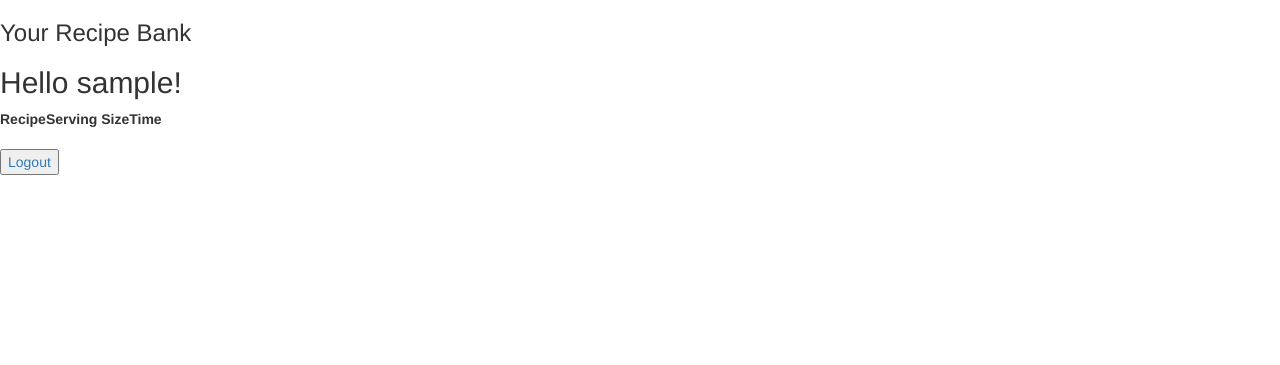
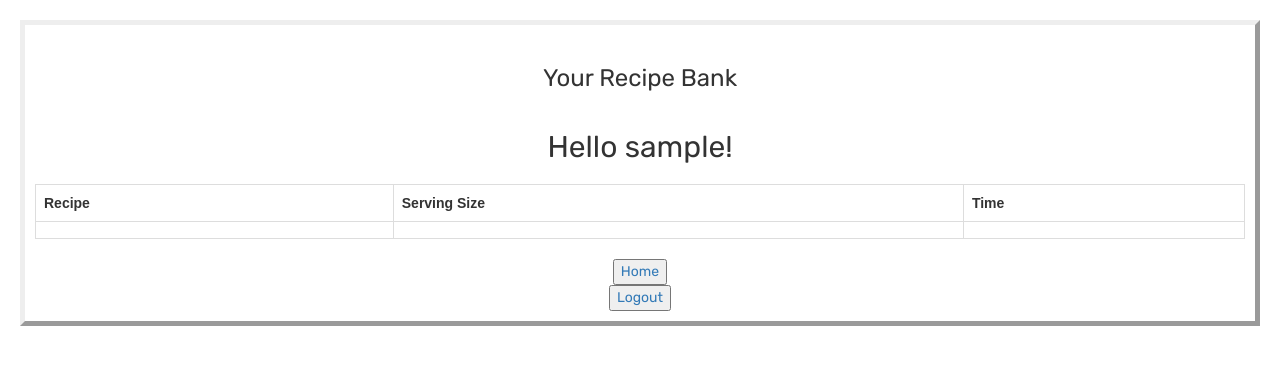
Before and after one commit to vrey2/RecipeBankBPV, a Flask app: template app/site/templates/site/profile.html in a window 1280 px wide. Shown: the top 365 px of the page. Run offline with Flask 2, Linux system fonts and the light colour scheme; the template is opened without the code that fills it: values that come from a table or form of the project are taken from there, others are empty; tables that the repository leaves empty hold one stand-in row (values such as "Sample post"); lists and menus that the app fills with data are empty; parts of the project's set-up code (start-up, migrations or seed data) failed here and were passed over; some libraries are stand-ins or nearby versions.

Commit message:
formatting from lab 8 + googleapifont in css

```diff
--- a/app/__init__.py
+++ b/app/__init__.py
@@ -12,7 +12,7 @@ def booty(app):
     return boot
 
 def create_app():
-    app = Flask(__name__)
+    app = Flask(__name__,template_folder='./site/templates',static_folder='./site/static')
 
     booty(app)
 
--- a/app/site/routes.py
+++ b/app/site/routes.py
@@ -47,7 +47,7 @@ def home():
 
 @site.route('/profile', methods=['GET', 'POST', 'PUT'])
 def profile():
-    getrecipes()
+
     return render_template('site/profile.html', user=user)
 
 @site.route('/getrecipes')
--- a/app/site/static/style.css
+++ b/app/site/static/style.css
@@ -0,0 +1,35 @@
+@import url('https://fonts.googleapis.com/css2?family=Rubik&display=swap');
+
+body {
+  font-family: 'Rubik', sans-serif;
+  text-align: center;
+  vertical-align: center;
+  border-width: 5px;
+  border-style: outset;
+  margin: 20px;
+  padding: 10px;
+}
+
+h1, h2, h3{
+    padding: 10px;
+}
+
+form {
+    padding: 5px;
+}
+
+.button {
+    text-align: left;
+}
+
+table {
+  font-family: arial, sans-serif;
+  border-collapse: collapse;
+  width: 100%;
+}
+
+td, th {
+  border: 1px solid #dddddd;
+  text-align: left;
+  padding: 8px;
+}
--- a/app/site/templates/site/home.html
+++ b/app/site/templates/site/home.html
@@ -2,7 +2,7 @@
 
 {% block styles %}
 {{super()}}
-<!--<link rel="stylesheet" href="{{url_for('static', filename='mystyle.css')}}">-->
+<link rel="stylesheet" href="{{url_for('static', filename='style.css')}}">
 <!--<script src="{{url_for('static', filename='script.js')}}"></script>-->
 {% endblock %}
 
--- a/app/site/templates/site/login.html
+++ b/app/site/templates/site/login.html
@@ -2,7 +2,7 @@
 
 {% block styles %}
 {{super()}}
-<!--<link rel="stylesheet" href="{{url_for('static', filename='mystyle.css')}}">-->
+<link rel="stylesheet" href="{{url_for('static', filename='style.css')}}">
 <!--<script src="{{url_for('static', filename='script.js')}}"></script>-->
 {% endblock %}
 
--- a/app/site/templates/site/profile.html
+++ b/app/site/templates/site/profile.html
@@ -2,7 +2,7 @@
 
 {% block styles %}
 {{super()}}
-<!--<link rel="stylesheet" href="{{url_for('static', filename='mystyle.css')}}">-->
+<link rel="stylesheet" href="{{url_for('static', filename='style.css')}}">
 <!--<script src="{{url_for('static', filename='script.js')}}"></script>-->
 {% endblock %}
 
@@ -32,8 +32,9 @@
 </div>
 
 <br>
-<button class="button"><a href="{{url_for('logout')}}">Logout</a></button>
-
+<button class="button"><a href="{{url_for('site.home')}}">Home</a></button>
+<br>
+<button class="button"><a href="{{ url_for('site.logout') }}">Logout</a></button>
 
 </body>
 
--- a/app/site/templates/site/register.html
+++ b/app/site/templates/site/register.html
@@ -2,7 +2,7 @@
 
 {% block styles %}
 {{super()}}
-<!--<link rel="stylesheet" href="{{url_for('static', filename='mystyle.css')}}">-->
+<link rel="stylesheet" href="{{url_for('static', filename='style.css')}}">
 <!--<script src="{{url_for('static', filename='script.js')}}"></script>-->
 {% endblock %}
 
```
Also changed, not shown: app/site/templates/site/recipe.html (added, +10 -0 lines).
